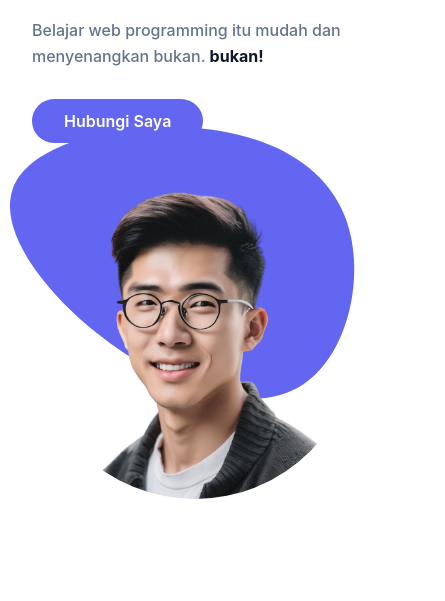
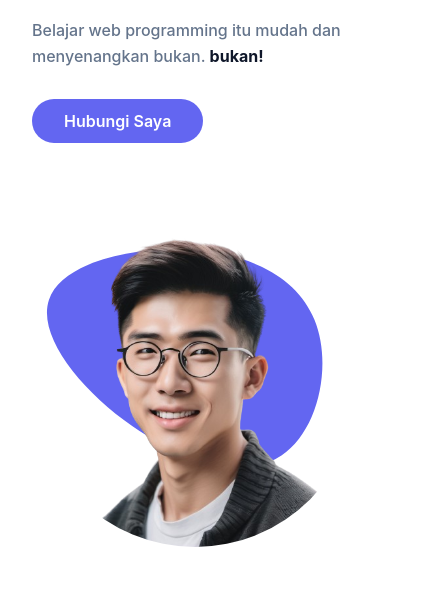
Before and after one commit to pancaadhi/portfolio-tailwind-css, a website: page index.html in a window 390 px wide. Shown: the part 243-844 px from the top of the page, 445 px wide, since content can reach past the window. Drawn offline with Linux system fonts and the light colour scheme.

Commit message:
perbaikan di heri section

```diff
--- a/index.html
+++ b/index.html
@@ -78,11 +78,12 @@
                         class="text-base font-semibold text-white mb-96 py-3 px-8 bg-primary rounded-full hover:bg-hover hover:shadow-lg transition duration-300 ease-in-out">Hubungi
                         Saya</a>
                 </div>
-                <div class="w-full self-end px-4 lg:w-1/2 mt-10 lg:mt-0 flex justify-center lg:justify-end">
+                <div
+                    class="w-full self-end px-4 pt-12 lg:w-1/2 mt-10 lg:pt-0 lg:mt-0 flex justify-center lg:justify-end">
                     <div class="relative">
                         <img src="dist/img/photo.png" alt="photo" class="max-w-full mx-auto rounded-b-full">
-                        <span class="absolute -z-10 bottom-0 left-1/2 -translate-x-1/2 md:scale-110">
-                            <svg weight="500" height="500" viewBox="0 0 200 200" xmlns="http://www.w3.org/2000/svg">
+                        <span class="absolute -z-10 bottom-0 left-1/2 -translate-x-1/2 sm:scale-150">
+                            <svg weight="400" height="400" viewBox="0 0 200 200" xmlns="http://www.w3.org/2000/svg">
                                 <path fill="#6366f1"
                                     d="M54.3,-12.4C62.6,7.9,56.2,38.2,39.3,49.3C22.5,60.5,-4.9,52.4,-28.4,36C-52,19.6,-71.8,-5.1,-66.4,-21.4C-61.1,-37.7,-30.5,-45.5,-3.8,-44.3C23,-43.1,46,-32.7,54.3,-12.4Z"
                                     transform="translate(100 100) scale(1.1)" />
```
Also changed, not shown: dist/output.css.
